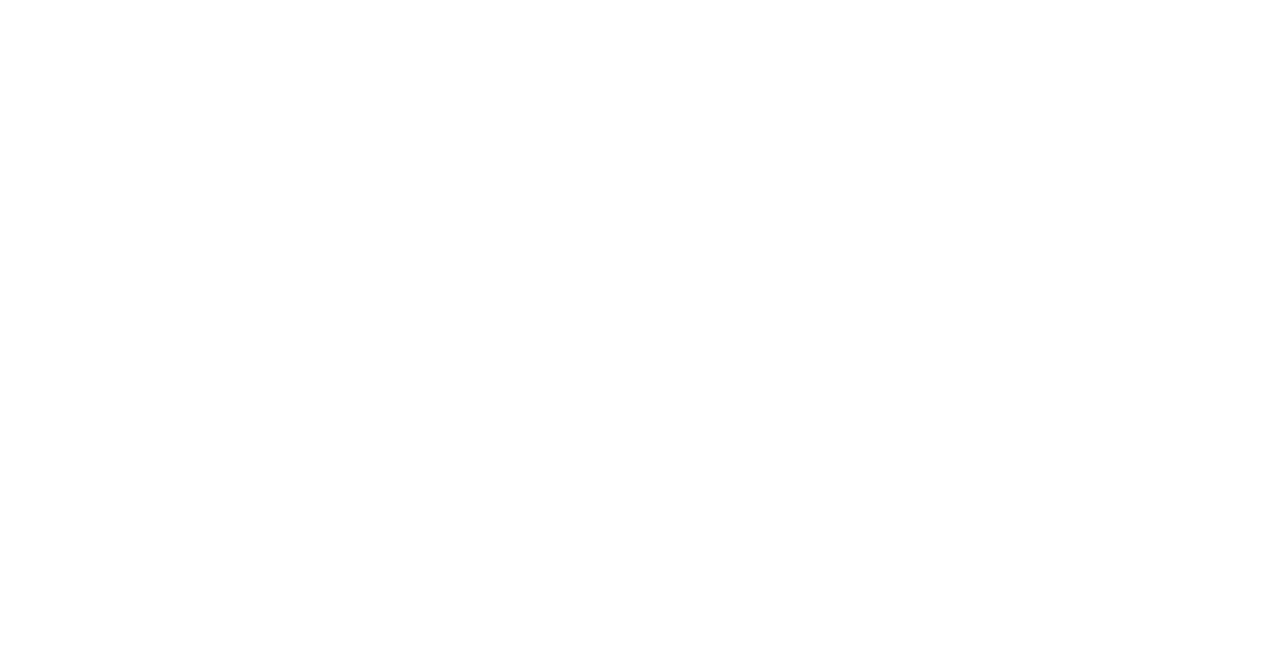
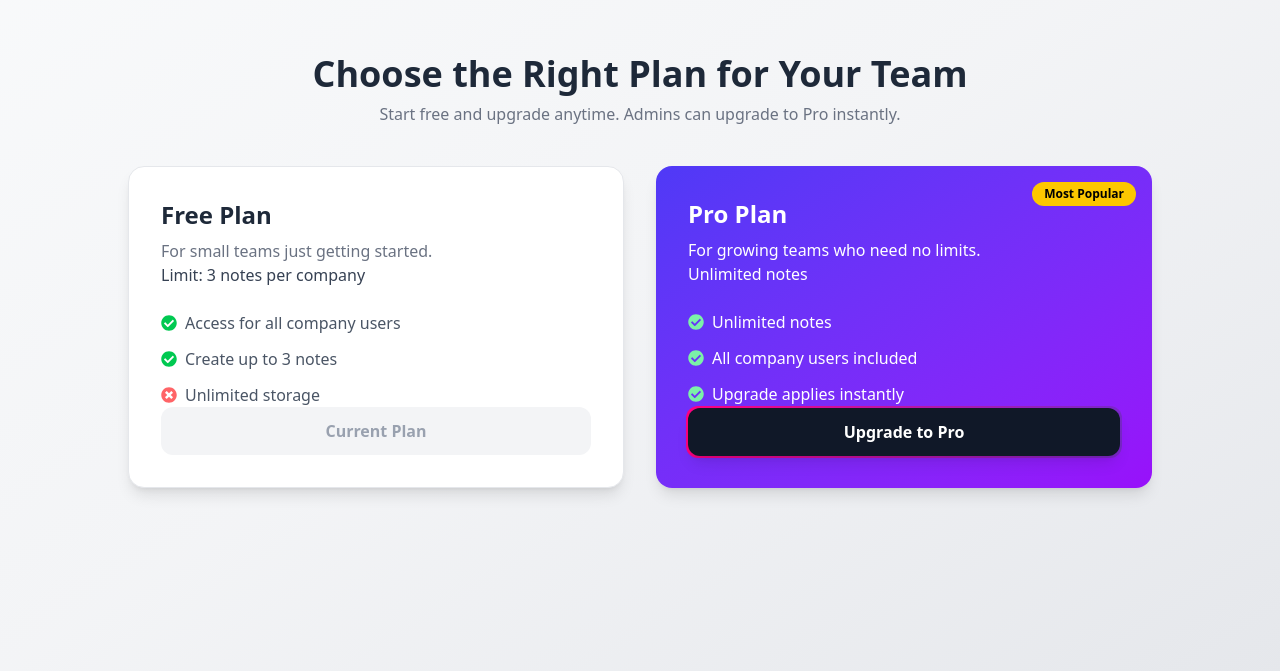
Before and after one commit to ravitharun/SaaS-Notes-App, a React (Vite) app in the folder ui/: page / in a window 1280 px wide. Shown: the part 985-1656 px from the top of the page. Before the commit the page ends 856 px from the top, so only its background shows below. Built offline with nearby package versions, Linux system fonts and the light colour scheme; no server answers.

Commit message:
deployed the website (ui)

```diff
--- a/ui/src/Components/LoginPages/Login.jsx
+++ b/ui/src/Components/LoginPages/Login.jsx
@@ -1,3 +1,4 @@
+import axios from "axios";
 import React from "react";
 import { Link } from "react-router-dom";
 function Login() {
@@ -8,17 +9,28 @@ function Login() {
   const [error, setError] = React.useState("");
   const [loading, setLoading] = React.useState(false);
 
-  const handleLogin = () => {
+  const handleLogin = async () => {
     setLoading(true);
     setError("");
     console.log({ email, password, role });
-    setTimeout(() => setLoading(false), 1000); // simulate login delay
+
+    const LoginAuth = await axios.get("http://localhost:3000/LoginUser", {
+      params: {
+        email,
+        password,
+        role,
+        Company
+      },
+    });
+    console.log(LoginAuth, "LoginAuth");
+      if (LoginAuth.data.message === "User info got it") {
+        alert("Login Successful");
+      } else {
+        setError("Invalid credentials");
+      }
+    setLoading(false);
   };
 
-  const handleRegister = () => {
-    console.log("Redirect to register page");
-    // You can replace this with navigation to register page
-  };
 
   return (
     <div className="min-h-screen flex items-center justify-center bg-gradient-to-r from-blue-400 to-purple-500">
@@ -92,7 +104,9 @@ function Login() {
                 className="w-full px-4 py-2 border border-gray-300 rounded-md focus:outline-none focus:ring-2 focus:ring-blue-400 appearance-none"
               >
                 <option value="Acme">Acme</option>
-                <option value="Globex" className="text-red-500">Globex</option>
+                <option value="Globex" className="text-red-500">
+                  Globex
+                </option>
               </select>
               <div className="absolute right-3 top-2.5 text-gray-400">
                 {Company === "Acme" ? "Acme" : "Globex"}
@@ -115,7 +129,6 @@ function Login() {
         <Link to="/Register">
           <button
             type="button"
-            onClick={handleRegister}
             className="w-full mt-2 bg-gray-100 text-gray-700 py-2 rounded-md font-semibold hover:bg-gray-200 transition"
           >
             Register
--- a/ui/src/Components/Navbar.jsx
+++ b/ui/src/Components/Navbar.jsx
@@ -1,17 +1,19 @@
 // Navbar.jsx
 import React, { useState } from "react";
-import { FaUserCircle } from "react-icons/fa";
+import { FaUserCircle, FaSignInAlt, FaSignOutAlt, FaHome, FaStickyNote } from "react-icons/fa";
 import { Link } from "react-router-dom";
 
 function Navbar() {
   const [dropdown, setDropdown] = useState(false);
 
   return (
-    <nav className="sticky top-0 z-50 bg-gradient-to-r from-blue-700 to-blue-500 text-white px-6 py-3 flex items-center justify-between shadow-md">
+    <nav className="sticky top-0 z-50 bg-gradient-to-r from-blue-700 via-blue-600 to-blue-500 text-white px-8 py-3 flex items-center justify-between shadow-lg">
       {/* Logo */}
       <div className="text-2xl font-extrabold tracking-wide uppercase font-poppins">
-        Sass
+        SaaS Notes
       </div>
+
+
 
       {/* Right side user dropdown */}
       <div className="relative">
@@ -19,17 +21,23 @@ function Navbar() {
           onClick={() => setDropdown(!dropdown)}
           className="flex items-center space-x-2 hover:text-gray-200 focus:outline-none"
         >
-          <FaUserCircle size={24} />
-          <span>User</span>
+          <FaUserCircle size={26} className="drop-shadow-md" />
+          <span className="hidden sm:inline">User</span>
         </button>
 
         {dropdown && (
-          <div className="absolute right-0 mt-2 w-32 bg-white text-black rounded shadow-lg z-50">
-            <Link to="/login" className="block px-4 py-2 hover:bg-gray-100">
-              Login
+          <div className="absolute right-0 mt-2 w-40 bg-white text-gray-800 rounded-xl shadow-lg overflow-hidden border border-gray-200 animate-fadeIn">
+            <Link
+              to="/login"
+              className="flex items-center px-4 py-2 hover:bg-gray-100 transition"
+            >
+              <FaSignInAlt className="mr-2 text-blue-600" /> Login
             </Link>
-            <Link to="/logout" className="block px-4 py-2 hover:bg-gray-100">
-              Logout
+            <Link
+              to="/logout"
+              className="flex items-center px-4 py-2 hover:bg-gray-100 transition"
+            >
+              <FaSignOutAlt className="mr-2 text-red-500" /> Logout
             </Link>
           </div>
         )}
--- a/ui/src/Components/Note.jsx
+++ b/ui/src/Components/Note.jsx
@@ -1,6 +1,7 @@
 import { useState, useEffect } from "react";
 import Navbar from "./Navbar";
 import axios from "axios";
+import UpgradeProPlan from "./UpgradeProPlan";
 
 function Note() {
   const [open, setOpen] = useState(false);
@@ -31,7 +32,7 @@ function Note() {
     try {
       if (edit) {
         // Edit note
-        await axios.put(`http://localhost:3000/notes/${editId}`, { title, content });
+        await axios.put(`http://localhost:3000/EditGetNotesEdit/${editId}`, { title, content });
         setNotes((prev) =>
           prev.map((n) => (n._id === editId ? { ...n, title, content } : n))
         );
@@ -180,6 +181,7 @@ function Note() {
           )}
         </div>
       </div>
+      <UpgradeProPlan></UpgradeProPlan>
     </>
   );
 }
--- /dev/null
+++ b/ui/src/Components/UpgradeProPlan.jsx
@@ -0,0 +1,86 @@
+import React from "react";
+import { FaCheckCircle, FaTimesCircle } from "react-icons/fa";
+
+function UpgradeProPlan() {
+  return (
+    <div className="min-h-screen flex items-center justify-center bg-gradient-to-br from-gray-50 via-gray-100 to-gray-200 p-6">
+      <div className="max-w-5xl w-full">
+        {/* Header */}
+        <div className="text-center mb-10">
+          <h1 className="text-3xl md:text-4xl font-bold text-gray-800">
+            Choose the Right Plan for Your Team
+          </h1>
+          <p className="text-gray-500 mt-2">
+            Start free and upgrade anytime. Admins can upgrade to Pro instantly.
+          </p>
+        </div>
+
+        {/* Pricing Cards */}
+        <div className="grid grid-cols-1 md:grid-cols-2 gap-8">
+          {/* Free Plan */}
+          <div className="bg-white rounded-2xl shadow-lg border border-gray-200 hover:shadow-xl transition p-8 flex flex-col">
+            <h2 className="text-2xl font-semibold text-gray-800">Free Plan</h2>
+            <p className="mt-2 text-gray-500">
+              For small teams just getting started.
+              <span className="block font-medium text-gray-700">
+                Limit: 3 notes per company
+              </span>
+            </p>
+            <ul className="mt-6 space-y-3 text-gray-600">
+              <li className="flex items-center gap-2">
+                <FaCheckCircle className="text-green-500" /> Access for all company users
+              </li>
+              <li className="flex items-center gap-2">
+                <FaCheckCircle className="text-green-500" /> Create up to 3 notes
+              </li>
+              <li className="flex items-center gap-2">
+                <FaTimesCircle className="text-red-400" /> Unlimited storage
+              </li>
+            </ul>
+            <button
+              disabled
+              className="mt-auto w-full bg-gray-100 text-gray-400 py-3 px-6 rounded-xl font-semibold cursor-not-allowed"
+            >
+              Current Plan
+            </button>
+          </div>
+
+          {/* Pro Plan */}
+          <div className="bg-gradient-to-br from-indigo-600 to-purple-600 rounded-2xl shadow-lg hover:shadow-2xl transition p-8 flex flex-col text-white relative overflow-hidden">
+            <span className="absolute top-4 right-4 bg-yellow-400 text-black text-xs font-semibold px-3 py-1 rounded-full">
+              Most Popular
+            </span>
+            <h2 className="text-2xl font-semibold">Pro Plan</h2>
+            <p className="mt-2">
+              For growing teams who need no limits.
+              <span className="block font-medium">Unlimited notes</span>
+            </p>
+            <ul className="mt-6 space-y-3">
+              <li className="flex items-center gap-2">
+                <FaCheckCircle className="text-green-300" /> Unlimited notes
+              </li>
+              <li className="flex items-center gap-2">
+                <FaCheckCircle className="text-green-300" /> All company users included
+              </li>
+              <li className="flex items-center gap-2">
+                <FaCheckCircle className="text-green-300" /> Upgrade applies instantly
+              </li>
+            </ul>
+
+            {/* Moving Gradient Border Button */}
+            <div className="mt-auto relative group">
+              {/* Border layer */}
+              <div className="absolute -inset-0.5 rounded-xl bg-[linear-gradient(90deg,#ff0080,#7928ca,#2af598,#ff0080)] bg-[length:300%_300%] animate-borderMove"></div>
+              {/* Button */}
+              <button className="relative w-full bg-gray-900 text-white font-semibold py-3 px-6 rounded-xl shadow-lg hover:bg-gray-800 transition">
+                Upgrade to Pro
+              </button>
+            </div>
+          </div>
+        </div>
+      </div>
+    </div>
+  );
+}
+
+export default UpgradeProPlan;
```
Also changed, not shown: ui/src/Components/UserInfo.js (added), 2 other files (tests, documents, lock files or other folders).
